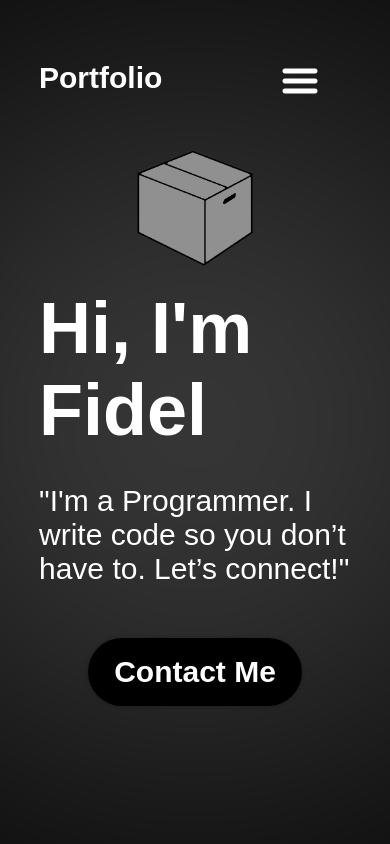
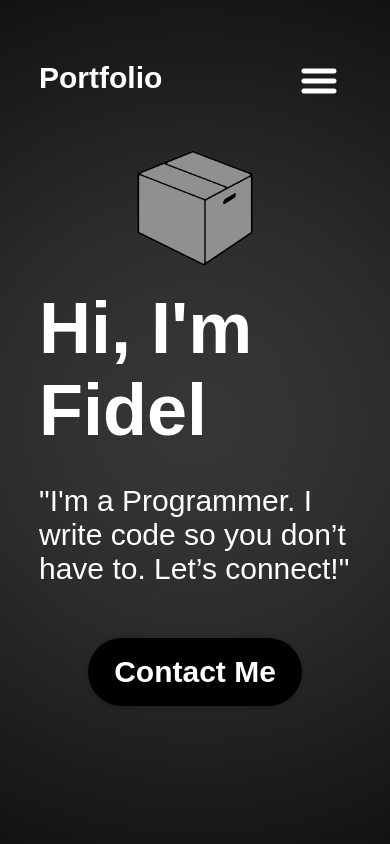
Before and after one commit to FidelGenre/Portfolio, a React (Vite) app: page / in a window 390 px wide. Shown: the top 844 px of the page. Built offline with nearby package versions, Linux system fonts and the light colour scheme.

Commit message:
changeinresponsivenavbar

```diff
--- a/src/components/Navbar/Navbar.module.css
+++ b/src/components/Navbar/Navbar.module.css
@@ -49,7 +49,7 @@
   .menu {
     position: absolute;
     right: 0;
-    margin-right: 10%;
+    margin-right: 4%;
     flex-direction: column;
     align-items: flex-end;
     gap: 11px;
```
